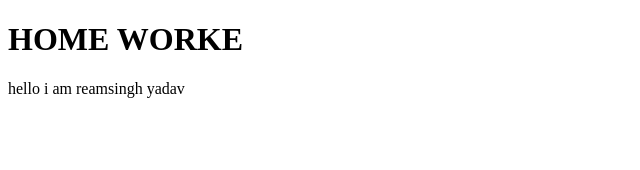
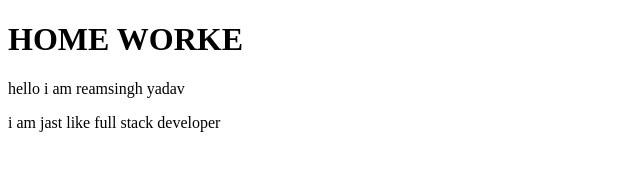
Before and after one commit to ramsinghhh/HTML, a plain HTML site: page index.html in a window 1280 px wide. Shown: the whole page, without its empty margins (0-640 px from the left). Drawn offline with Linux system fonts and the light colour scheme.

Commit message:
first project

```diff
--- a/index.html
+++ b/index.html
@@ -10,7 +10,8 @@
     <h1> HOME WORKE</h1>
     <p>
         hello i am reamsingh  yadav
-
+  <p> i am jast like  full stack developer
+</p>
     </p>
 </body>
 </html>
```
